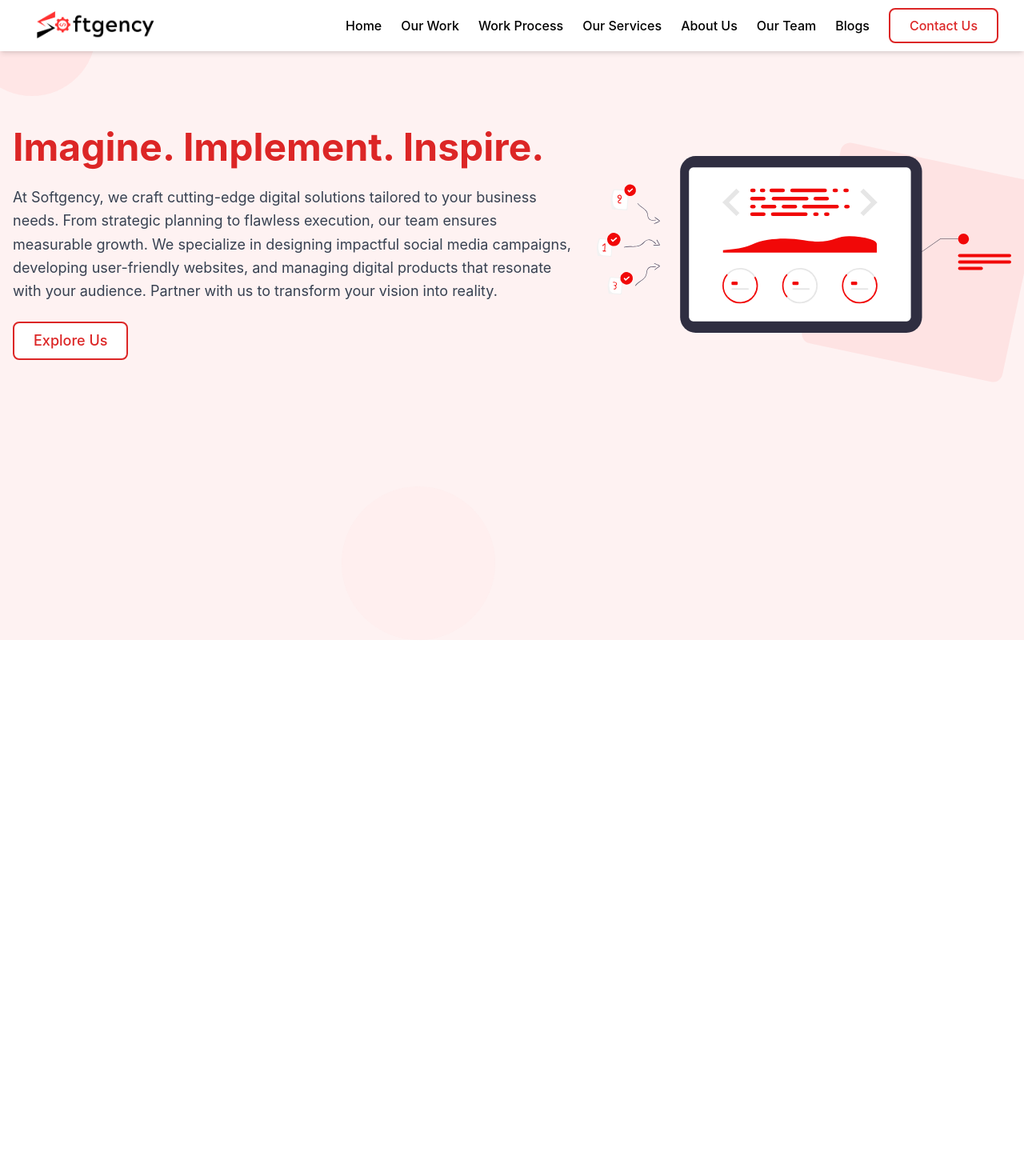
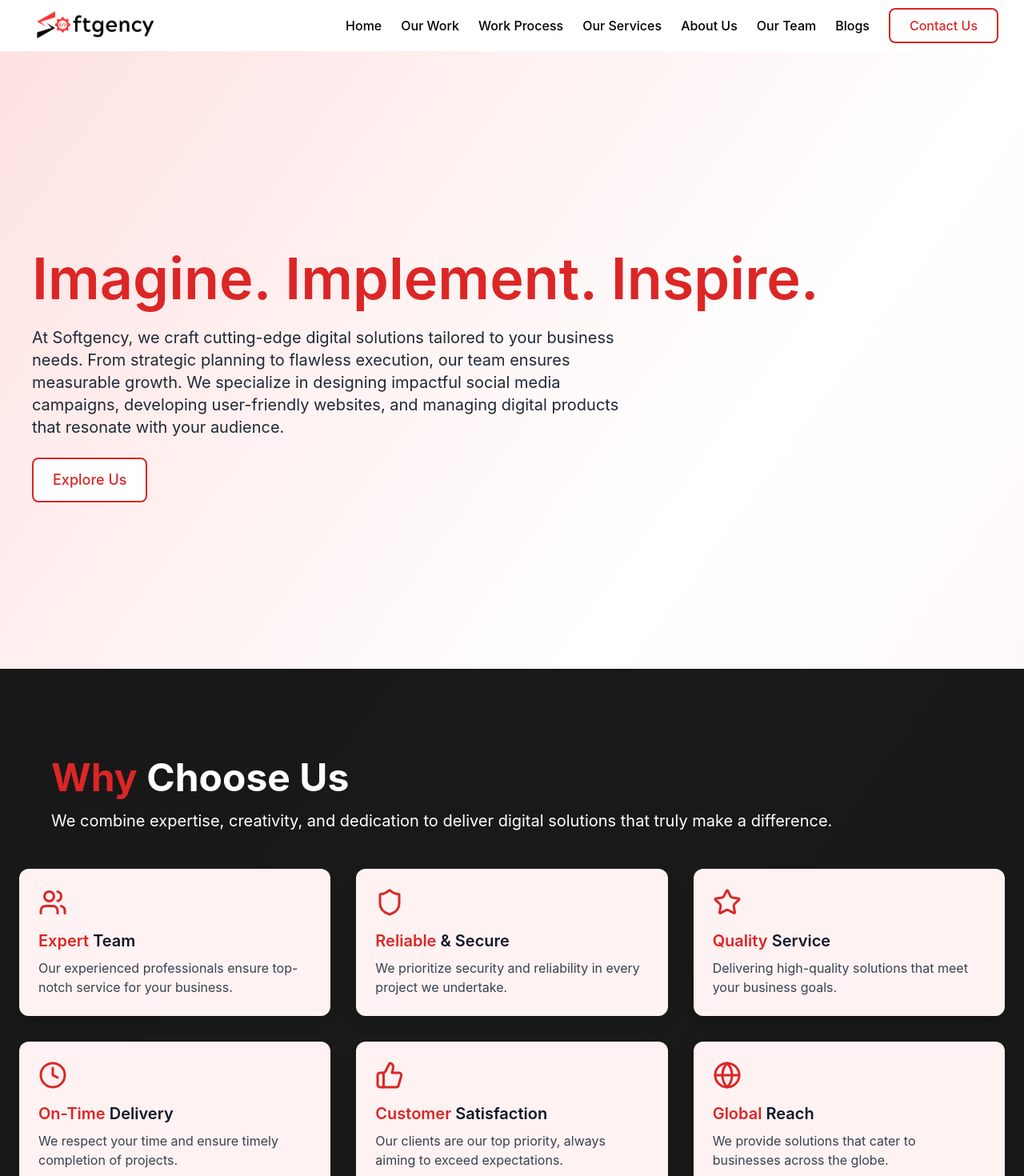
Before and after one commit to sahosskhan/softgency-frontend, a React (Vite) app: page / in a window 1280 px wide. Shown: the top 1470 px of the page at 80% size. Before the commit the page ends 800 px from the top, so only its background shows below. Built offline with nearby package versions, Linux system fonts and the light colour scheme.

Commit message:
add home->whychooseus page and modify hero and fix some

```diff
--- a/src/Pages/Home/HeroPage.jsx
+++ b/src/Pages/Home/HeroPage.jsx
@@ -1,50 +1,26 @@
-import React from 'react';
-
+import React from "react";
 
 const Hero = () => {
   return (
-    <section className="relative bg-red-50 overflow-hidden min-h-screen">
-      {/* Static background shapes */}
-      <div className="absolute top-0 left-0 w-full h-full pointer-events-none">
-        <div className="absolute -top-10 -left-10 w-40 h-40 bg-red-200 opacity-30 rounded-full"></div>
-        <div className="absolute top-1/4 right-0 w-64 h-64 bg-red-300 opacity-20 rounded-xl transform rotate-12"></div>
-        <div className="absolute bottom-0 left-1/3 w-48 h-48 bg-red-100 opacity-25 rounded-full"></div>
-      </div>
 
-      <div className="relative max-w-7xl mx-auto px-4 py-32 md:py-40 flex flex-col md:flex-row items-center">
-        {/* Left Content */}
-        <div className="md:w-[70%] text-left pr-8 z-10">
-          <h1 className="text-5xl md:text-5xl font-bold  text-red-600 mb-6">
+      <div className="max-w-7xl mx-auto px-6 lg:px-10 lg:py-52  py-16 flex flex-col justify-center h-full">
+        <h2 className="text-6xl md:text-7xl font-semibold text-red-600 mb-6">
           Imagine. Implement. Inspire.
-          </h1>
-          <p className="text-gray-700 text-lg mb-6 leading-relaxed">
+        </h2>
+        <p className="text-gray-800 text-lg md:text-xl mb-6 leading-relaxed max-w-3xl">
           At Softgency, we craft cutting-edge digital solutions tailored to your business needs.
           From strategic planning to flawless execution, our team ensures measurable growth.
           We specialize in designing impactful social media campaigns, developing user-friendly
           websites, and managing digital products that resonate with your audience.
-            Partner with us to transform your vision into reality.
         </p>
-     <button className="relative px-6 py-2 rounded-lg font-medium border-2 border-red-600 bg-white text-red-600 overflow-hidden group transition">
-  {/* Hover Gradient Background */}
+        <button className="relative px-6 py-3 rounded-lg font-medium border-2 border-red-600 bg-white text-red-600 overflow-hidden group transition w-max">
           <span className="absolute inset-0 bg-gradient-to-r from-red-600 to-red-200 -translate-x-full group-hover:translate-x-0 transition-transform duration-500 ease-out"></span>
-  {/* Text Layer */}
           <span className="relative z-10 text-lg transition-colors duration-500 group-hover:text-white">
             Explore Us
           </span>
         </button>
-
       </div>
 
-        {/* Right Image */}
-        <div className="md:w-1/2 mt-10 md:mt-0 flex justify-end z-10">
-          <img
-            src="hero.svg"
-            alt="Hero"
-            className="w-full max-w-md md:max-w-xl lg:max-w-2xl  transform hover:scale-105 transition duration-500"
-          />
-        </div>
-      </div>
-    </section>
   );
 };
 
--- a/src/Pages/Home/Home.jsx
+++ b/src/Pages/Home/Home.jsx
@@ -1,9 +1,13 @@
 import HeroPage from "./HeroPage";
+import WhyChooseUs from "./WhyChooseUs";
+
+
 
 const Home = () => {
   return (
-    <div className="min-h-screen bg-gradient-to-b from-white via-red-50 to-white">
+    <div className="min-h-screen bg-gradient-to-br from-red-100 via-white to-red-50 pt-10">
       <HeroPage />
+<WhyChooseUs/>
 
     </div>
   );
--- /dev/null
+++ b/src/Pages/Home/WhyChooseUs.jsx
@@ -0,0 +1,78 @@
+import React from "react";
+import { Users, Shield, Star, Clock, ThumbsUp, Globe, Award, Heart, Monitor, Settings } from "lucide-react";
+
+const whyChooseData = [
+  {
+    icon: <Users size={36} className="text-red-600" />,
+    title: "Expert Team",
+    subtitle: "Our experienced professionals ensure top-notch service for your business."
+  },
+  {
+    icon: <Shield size={36} className="text-red-600" />,
+    title: "Reliable & Secure",
+    subtitle: "We prioritize security and reliability in every project we undertake."
+  },
+  {
+    icon: <Star size={36} className="text-red-600" />,
+    title: "Quality Service",
+    subtitle: "Delivering high-quality solutions that meet your business goals."
+  },
+  {
+    icon: <Clock size={36} className="text-red-600" />,
+    title: "On-Time Delivery",
+    subtitle: "We respect your time and ensure timely completion of projects."
+  },
+  {
+    icon: <ThumbsUp size={36} className="text-red-600" />,
+    title: "Customer Satisfaction",
+    subtitle: "Our clients are our top priority, always aiming to exceed expectations."
+  },
+  {
+    icon: <Globe size={36} className="text-red-600" />,
+    title: "Global Reach",
+    subtitle: "We provide solutions that cater to businesses across the globe."
+  },
+ { icon: <Monitor size={36} className="text-red-600" />, title: "Modern Solutions", subtitle: "We implement modern tools and technology to stay ahead in the market." },
+
+  { icon: <Settings size={36} className="text-red-600" />, title: "Customized Approach", subtitle: "Tailor-made solutions designed to match each client’s unique requirements." },
+  {
+    icon: <Heart size={36} className="text-red-600" />,
+    title: "Passionate Team",
+    subtitle: "We are passionate about delivering creative and effective digital solutions."
+  },
+];
+
+const WhyChooseUs = () => {
+  return (
+    <section className="bg-black/90 py-28 px-6">
+      <div className="max-w-6xl mx-auto text-center mb-12">
+        <h2 className="text-4xl md:text-5xl text-left font-bold mb-4">
+          <span className="text-red-600">Why</span>{" "}
+          <span className="text-white">Choose Us</span>
+        </h2>
+        <p className="text-white text-xl text-left ">
+          We combine expertise, creativity, and dedication to deliver digital solutions that truly make a difference.
+        </p>
+      </div>
+
+      <div className="grid grid-cols-1 md:grid-cols-2 lg:grid-cols-3 gap-8 max-w-7xl mx-auto">
+        {whyChooseData.map((item, index) => (
+          <div
+            key={index}
+            className="bg-red-50  rounded-xl shadow-lg p-6 flex
+             flex-col items-start transition transform hover:-translate-y-2 hover:shadow-2xl animate-float"
+          >
+            <div className="mb-4">{item.icon}</div>
+            <h3 className="text-xl font-semibold mb-2">
+              <span className="text-red-600">{item.title.split(" ")[0]}</span>{" "}
+              <span className="text-gray-900">{item.title.split(" ").slice(1).join(" ")}</span>
+            </h3>
+            <p className="text-gray-700">{item.subtitle}</p>
+          </div>
+        ))}
+      </div>
+    </section>
+  );
+};
+
+export default WhyChooseUs;
--- a/src/Shareds/Navbar.jsx
+++ b/src/Shareds/Navbar.jsx
@@ -19,7 +19,7 @@ const Navbar = () => {
   return (
     <>
       {/* Navbar */}
-      <nav className="fixed w-full z-50 bg-white shadow-md">
+      <nav className=" w-full z-50 bg-white shadow-md">
         <div className="max-w-7xl mx-auto px-4 sm:px-6 lg:px-8">
           <div className="flex justify-between h-16 items-center">
             {/* Logo */}
--- a/tailwind.config.js
+++ b/tailwind.config.js
@@ -4,8 +4,18 @@ export default {
     "./index.html",
     "./src/**/*.{js,ts,jsx,tsx}",
   ],
-  theme: {
-    extend: {},
+theme: {
+    extend: {
+      keyframes: {
+        float: {
+          "0%, 100%": { transform: "translateY(0px)" },
+          "50%": { transform: "translateY(-8px)" },
+        },
+      },
+      animation: {
+        float: "float 1.8s ease-in-out infinite",
+      },
+    },
   },
   plugins: [],
 }
```
Lines whose indentation alone changed are shown as unchanged.
